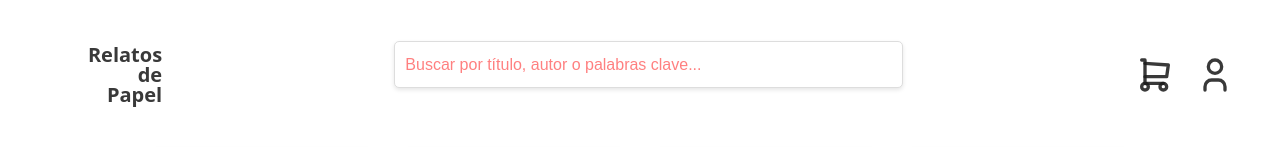
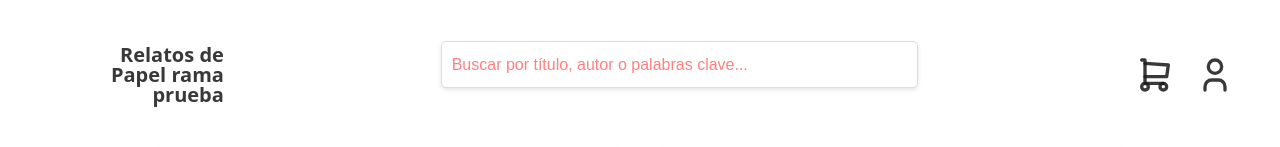
Before and after one commit to lestcop/relatos-de-papel, a React (Vite) app: page / in a window 1280 px wide. Shown: the top 147 px of the page. Built offline with nearby package versions, Linux system fonts and the light colour scheme.

Commit message:
Refactor: actualizar el título en el componente Header para incluir "rama prueba"

```diff
--- a/src/components/Header.jsx
+++ b/src/components/Header.jsx
@@ -32,7 +32,7 @@ function Header({ searchTerm, setSearchTerm }) {
       <div className="header-container">
         <div className="logo">
           <h1>Relatos de</h1>
-          <h1>Papel</h1>
+          <h1>Papel rama prueba</h1>
         </div>
 
         <div className="search-bar">
```
